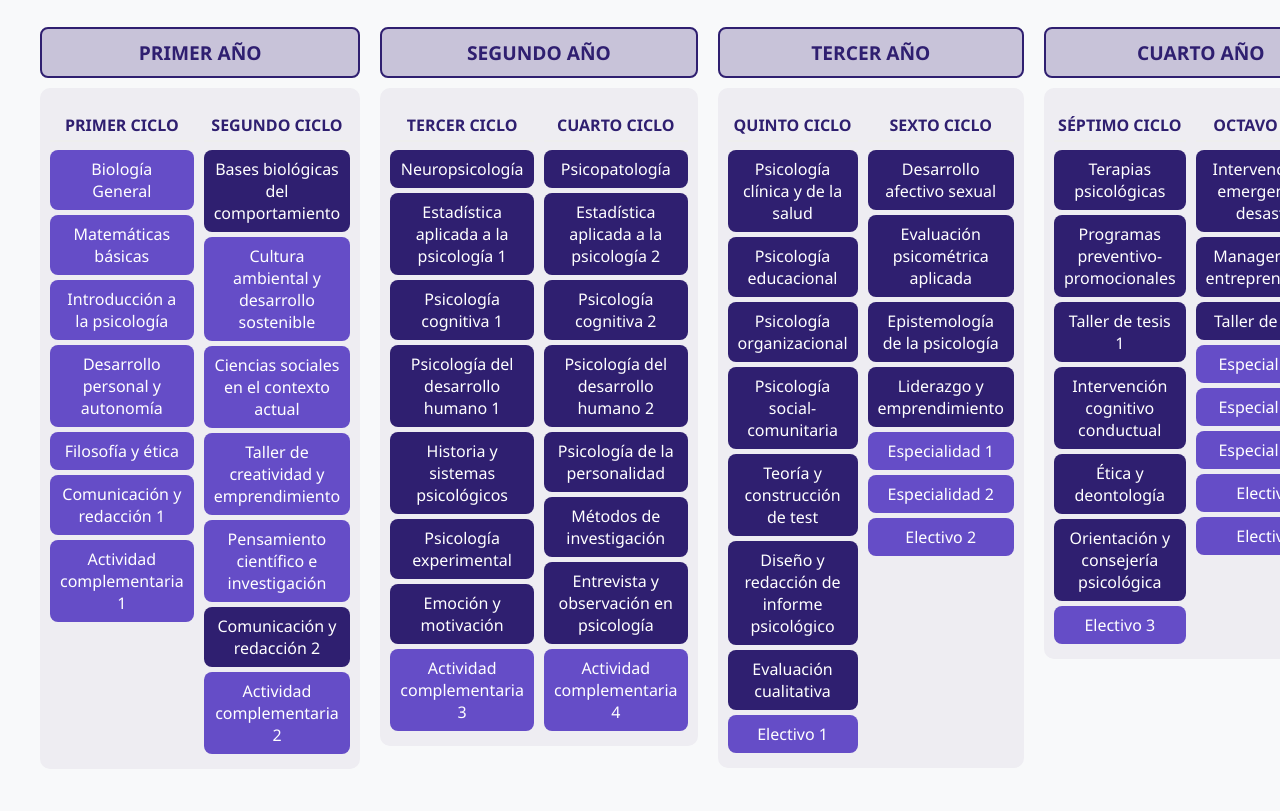
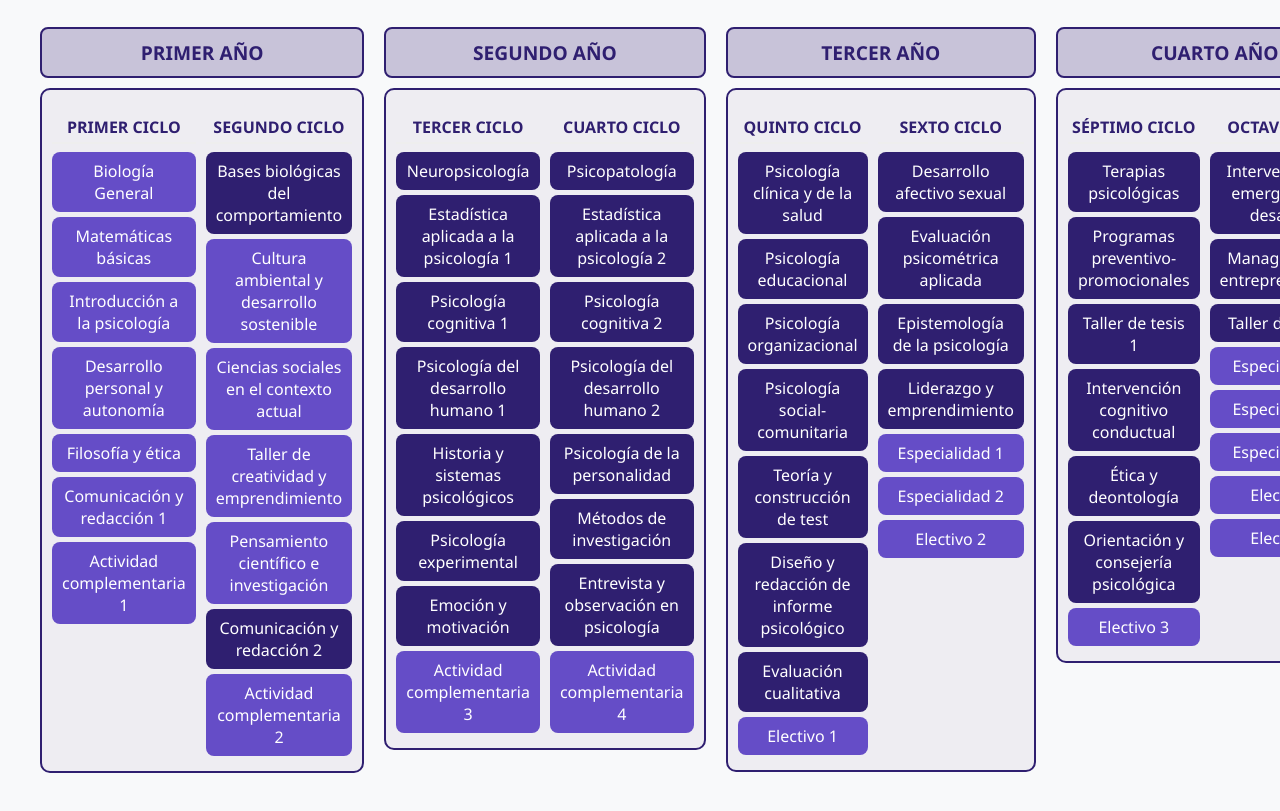
Before and after one commit to vieddzzz/vieddzzz.github.io, a plain HTML site: page index.html in a window 1280 px wide. Shown: the part 87-898 px from the top of the page. Before the commit the page ends 876 px from the top, so only its background shows below. Drawn offline with Linux system fonts and the light colour scheme.

Commit message:
Update style.css

```diff
--- a/style.css
+++ b/style.css
@@ -4,17 +4,20 @@ body {
   margin: 0;
   padding: 20px;
 }
+
 h1 {
   text-align: center;
   color: #2F1F70;
   margin-bottom: 30px;
 }
+
 .grid-container {
   display: grid;
   grid-template-columns: repeat(5, 1fr);
   gap: 20px;
   padding: 0 20px;
 }
+
 .year-block {
   background-color: #C8C3D9;
   border: 2px solid #2F1F70;
@@ -26,18 +29,25 @@ h1 {
   margin-bottom: 10px;
   text-align: center;
 }
+
+/* BLOQUE QUE AGREGA FONDO Y BORDE A CADA PAR DE CICLOS */
 .cycle-pair {
   display: flex;
   flex-direction: row;
   justify-content: space-around;
   gap: 10px;
+
   background-color: #EEEDF2;
+  border: 2px solid #2F1F70;
   border-radius: 10px;
   padding: 10px;
+  margin-bottom: 20px;
 }
+
 .cycle-block {
   flex: 1;
 }
+
 .cycle-block h3 {
   font-size: 1rem;
   color: #2F1F70;
@@ -46,6 +56,7 @@ h1 {
   padding-bottom: 4px;
   text-align: center;
 }
+
 .course {
   background-color: #2F1F70;
   color: white;
@@ -56,15 +67,19 @@ h1 {
   cursor: pointer;
   text-align: center;
 }
+
 .course.completed {
   background-color: #9E94C5;
 }
+
 .course.unlocked {
   background-color: #654DC7;
 }
+
 .course.blocked {
   background-color: #2F1F70;
 }
+
 .course:hover {
   transform: scale(1.03);
 }
```
